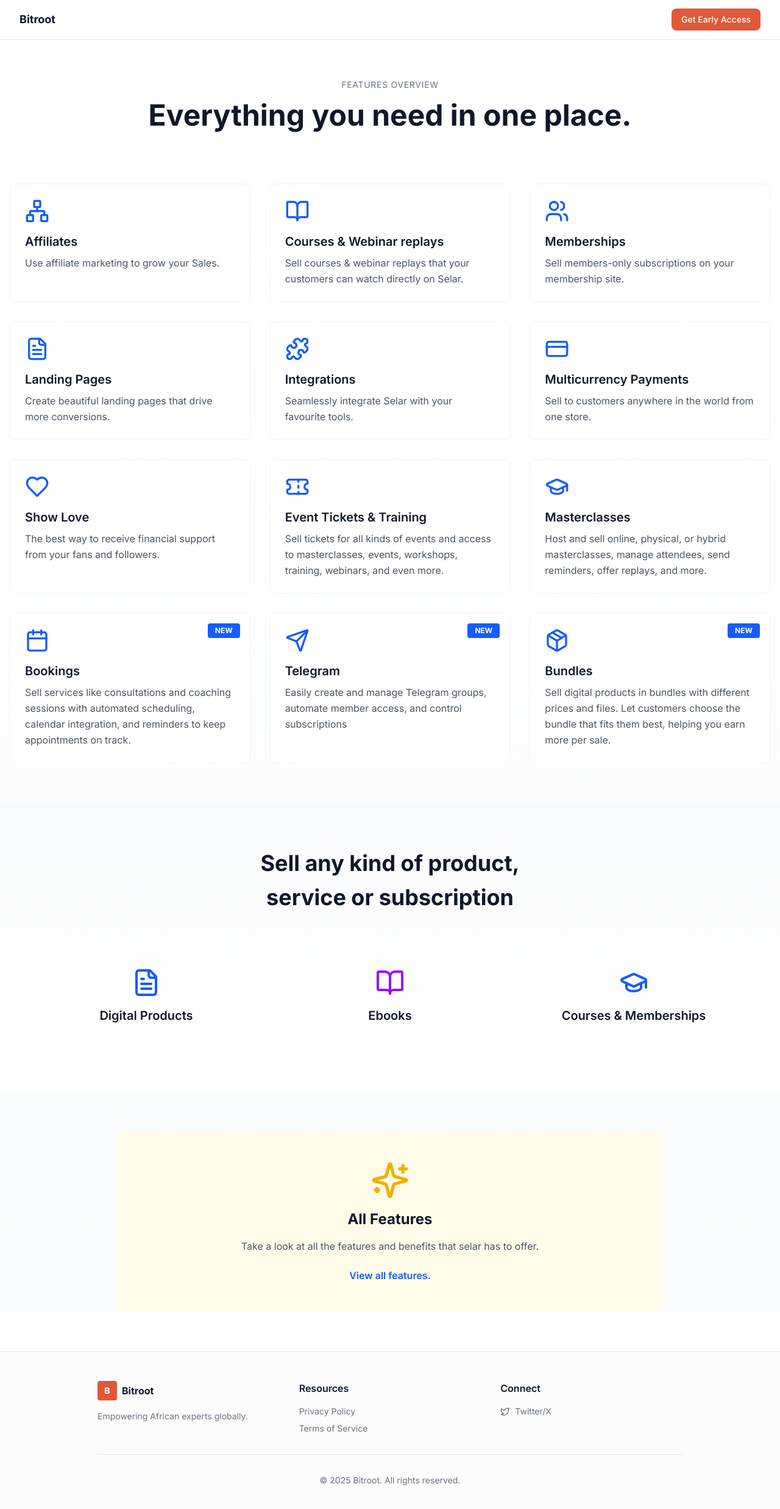
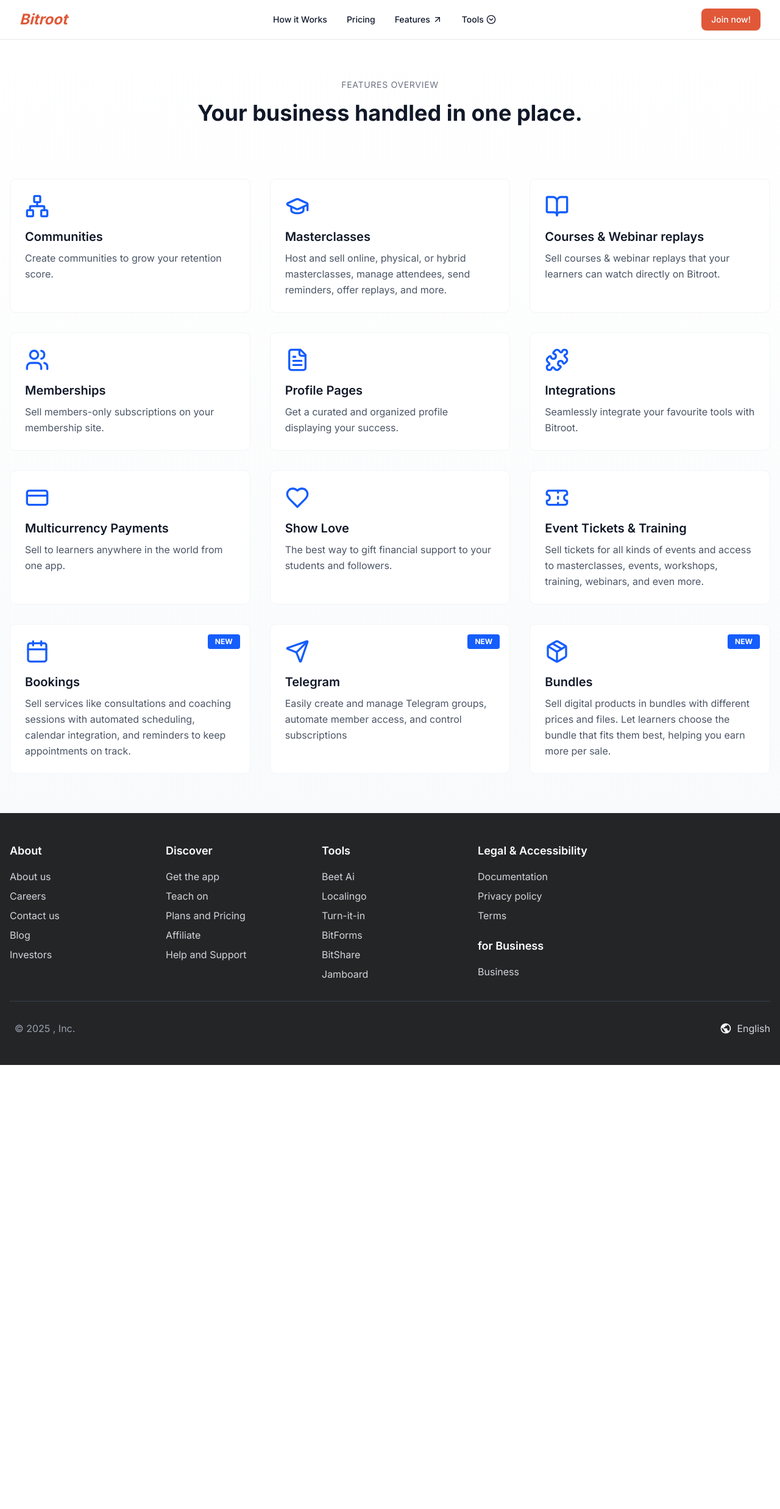
Before and after one commit to Alagwudavid/bitroot, a Next.js app: page /features in a window 1280 px wide. Shown: the top 2474 px of the page at 61% size. After the commit the page ends 1746 px from the top, so only its background shows below. Built offline with nearby package versions, Linux system fonts and the light colour scheme.

Commit message:
Refactor layout and update features and footer components for improved structure and navigation

```diff
--- a/app/features/page.tsx
+++ b/app/features/page.tsx
@@ -25,13 +25,18 @@ interface Feature {
 const features: Feature[] = [
     {
         icon: <Network className="w-10 h-10" />,
-    title: "Affiliates",
-    description: "Use affiliate marketing to grow your Sales."
+        title: "Communities",
+        description: "Create communities to grow your retention score."
+    },
+    {
+        icon: <GraduationCap className="w-10 h-10" />,
+        title: "Masterclasses",
+        description: "Host and sell online, physical, or hybrid masterclasses, manage attendees, send reminders, offer replays, and more."
     },
     {
         icon: <BookOpen className="w-10 h-10" />,
         title: "Courses & Webinar replays",
-    description: "Sell courses & webinar replays that your customers can watch directly on Selar."
+        description: "Sell courses & webinar replays that your learners can watch directly on Bitroot."
     },
     {
         icon: <Users className="w-10 h-10" />,
@@ -40,33 +45,28 @@ const features: Feature[] = [
     },
     {
         icon: <FileText className="w-10 h-10" />,
-    title: "Landing Pages",
-    description: "Create beautiful landing pages that drive more conversions."
+        title: "Profile Pages",
+        description: "Get a curated and organized profile displaying your success."
     },
     {
         icon: <Puzzle className="w-10 h-10" />,
         title: "Integrations",
-    description: "Seamlessly integrate Selar with your favourite tools."
+        description: "Seamlessly integrate your favourite tools with Bitroot."
     },
     {
         icon: <CreditCard className="w-10 h-10" />,
         title: "Multicurrency Payments",
-    description: "Sell to customers anywhere in the world from one store."
+        description: "Sell to learners anywhere in the world from one app."
     },
     {
         icon: <Heart className="w-10 h-10" />,
         title: "Show Love",
-    description: "The best way to receive financial support from your fans and followers."
+        description: "The best way to gift financial support to your students and followers."
     },
     {
         icon: <Ticket className="w-10 h-10" />,
         title: "Event Tickets & Training",
         description: "Sell tickets for all kinds of events and access to masterclasses, events, workshops, training, webinars, and even more."
-  },
-  {
-    icon: <GraduationCap className="w-10 h-10" />,
-    title: "Masterclasses",
-    description: "Host and sell online, physical, or hybrid masterclasses, manage attendees, send reminders, offer replays, and more."
     },
     {
         icon: <Calendar className="w-10 h-10" />,
@@ -83,7 +83,7 @@ const features: Feature[] = [
     {
         icon: <Package className="w-10 h-10" />,
         title: "Bundles",
-    description: "Sell digital products in bundles with different prices and files. Let customers choose the bundle that fits them best, helping you earn more per sale.",
+        description: "Sell digital products in bundles with different prices and files. Let learners choose the bundle that fits them best, helping you earn more per sale.",
         isNew: true
     }
 ];
@@ -111,8 +111,8 @@ export default function FeaturesPage() {
                 <p className="text-sm uppercase tracking-wider text-gray-500 mb-4">
                     FEATURES OVERVIEW
                 </p>
-        <h1 className="text-4xl md:text-5xl font-bold text-gray-900 mb-6">
-          Everything you need in one place.
+                <h1 className="text-2xl md:text-4xl font-bold text-gray-900 mb-6">
+                    Your business handled in one place.
                 </h1>
             </section>
 
@@ -142,53 +142,6 @@ export default function FeaturesPage() {
                     ))}
                 </div>
             </section>
-
-      {/* Product Categories Section */}
-      <section className="bg-gradient-to-b from-gray-50 to-white py-20 px-4">
-        <div className="max-w-6xl mx-auto text-center">
-          <h2 className="text-3xl md:text-4xl font-bold text-gray-900 mb-4">
-            Sell any kind of product,
-          </h2>
-          <h2 className="text-3xl md:text-4xl font-bold text-gray-900 mb-16">
-            service or subscription
-          </h2>
-
-          <div className="grid grid-cols-1 md:grid-cols-3 gap-12 mt-12">
-            {productCategories.map((category, index) => (
-              <div
-                key={index}
-                className="flex flex-col items-center p-8 rounded-lg hover:shadow-lg transition-shadow duration-300"
-              >
-                <div className="mb-4">
-                  {category.icon}
-                </div>
-                <h3 className="text-xl font-semibold text-gray-900">
-                  {category.title}
-                </h3>
-              </div>
-            ))}
-          </div>
-        </div>
-      </section>
-
-      {/* All Features CTA */}
-      <section className="bg-yellow-50 rounded-2xl max-w-4xl mx-auto my-16 p-12 text-center">
-        <div className="flex justify-center mb-4">
-          <Sparkles className="w-16 h-16 text-yellow-500" />
-        </div>
-        <h2 className="text-2xl font-bold text-gray-900 mb-4">
-          All Features
-        </h2>
-        <p className="text-gray-600 mb-6">
-          Take a look at all the features and benefits that selar has to offer.
-        </p>
-        <a
-          href="#"
-          className="text-blue-600 hover:text-blue-700 font-semibold hover:underline"
-        >
-          View all features.
-        </a>
-      </section>
         </div>
     );
 }
--- a/components/footer.tsx
+++ b/components/footer.tsx
@@ -1,51 +1,167 @@
 import React from 'react';
-import { Twitter } from 'lucide-react';
+import Link from "next/link";
 
 export function Footer() {
+    const currentYear = new Date().getFullYear();
+
     return (
-    <footer className="w-full border-t border-border bg-muted/30">
-      <div className="max-w-5xl mx-auto px-4 sm:px-6 lg:px-8 py-12">
-        <div className="grid sm:grid-cols-3 gap-8 mb-8">
+        <footer className="bg-[#242526] text-white">
+            <div className="max-w-7xl mx-auto px-4 py-12">
+                <div className="grid grid-cols-1 md:grid-cols-2 lg:grid-cols-5 gap-8 mb-8">
+                    {/* About Section */}
                     <div>
-            <div className="flex items-center gap-2 mb-4">
-              <div className="w-8 h-8 bg-primary rounded flex items-center justify-center">
-                <span className="text-primary-foreground font-bold text-sm">B</span>
-              </div>
-              <span className="font-bold">Bitroot</span>
-            </div>
-            <p className="text-sm text-muted-foreground">Empowering African experts globally.</p>
-          </div>
-
-          <div>
-            <h4 className="font-semibold mb-4">Resources</h4>
-            <ul className="space-y-2 text-sm text-muted-foreground">
+                        <h3 className="font-semibold text-lg mb-4">About</h3>
+                        <ul className="space-y-2">
                             <li>
-                <a href="#" className="hover:text-foreground transition">
-                  Privacy Policy
-                </a>
+                                <Link href="/about" className="text-gray-300 hover:text-white transition-colors">
+                                    About us
+                                </Link>
                             </li>
                             <li>
-                <a href="#" className="hover:text-foreground transition">
-                  Terms of Service
-                </a>
+                                <Link href="/careers" className="text-gray-300 hover:text-white transition-colors">
+                                    Careers
+                                </Link>
+                            </li>
+                            <li>
+                                <Link href="/contact-us" className="text-gray-300 hover:text-white transition-colors">
+                                    Contact us
+                                </Link>
+                            </li>
+                            <li>
+                                <Link href="/blog" className="text-gray-300 hover:text-white transition-colors">
+                                    Blog
+                                </Link>
+                            </li>
+                            <li>
+                                <Link href="/investors" className="text-gray-300 hover:text-white transition-colors">
+                                    Investors
+                                </Link>
                             </li>
                         </ul>
                     </div>
 
+                    {/* Discover Section */}
                     <div>
-            <h4 className="font-semibold mb-4">Connect</h4>
-            <a
-              href="#"
-              className="inline-flex items-center gap-2 text-sm text-muted-foreground hover:text-foreground transition"
-            >
-              <Twitter className="w-4 h-4" />
-              Twitter/X
-            </a>
+                        <h3 className="font-semibold text-lg mb-4">Discover {process.env.NEXT_PUBLIC_APP_NAME}</h3>
+                        <ul className="space-y-2">
+                            <li>
+                                <Link href="/app" className="text-gray-300 hover:text-white transition-colors">
+                                    Get the app
+                                </Link>
+                            </li>
+                            <li>
+                                <Link href="/teach" className="text-gray-300 hover:text-white transition-colors">
+                                    Teach on {process.env.NEXT_PUBLIC_APP_NAME}
+                                </Link>
+                            </li>
+                            <li>
+                                <Link href="/pricing" className="text-gray-300 hover:text-white transition-colors">
+                                    Plans and Pricing
+                                </Link>
+                            </li>
+                            <li>
+                                <Link href="/affiliate" className="text-gray-300 hover:text-white transition-colors">
+                                    Affiliate
+                                </Link>
+                            </li>
+                            <li>
+                                <Link href="/support" className="text-gray-300 hover:text-white transition-colors">
+                                    Help and Support
+                                </Link>
+                            </li>
+                        </ul>
+                    </div>
+
+                    {/* Tools Section */}
+                    <div>
+                        <h3 className="font-semibold text-lg mb-4">Tools</h3>
+                        <ul className="space-y-2">
+                            <li>
+                                <Link href="/ai" className="text-gray-300 hover:text-white transition-colors">
+                                    Beet Ai
+                                </Link>
+                            </li>
+                            <li>
+                                <Link href="/learn" className="text-gray-300 hover:text-white transition-colors">
+                                    Localingo
+                                </Link>
+                            </li>
+                            <li>
+                                <Link href="/turn-it-in" className="text-gray-300 hover:text-white transition-colors">
+                                    Turn-it-in
+                                </Link>
+                            </li>
+                            <li>
+                                <Link href="/#bit-forms" className="text-gray-300 hover:text-white transition-colors">
+                                    BitForms
+                                </Link>
+                            </li>
+                            <li>
+                                <Link href="/#bit-share" className="text-gray-300 hover:text-white transition-colors">
+                                    BitShare
+                                </Link>
+                            </li>
+                            <li>
+                                <Link href="/#jamboard" className="text-gray-300 hover:text-white transition-colors">
+                                    Jamboard
+                                </Link>
+                            </li>
+                        </ul>
+                    </div>
+
+                    {/* Legal & Accessibility Section */}
+                    <div>
+                        <h3 className="font-semibold text-lg mb-4">Legal & Accessibility</h3>
+                        <ul className="space-y-2">
+                            <li>
+                                <Link href="/accessibility" className="text-gray-300 hover:text-white transition-colors">
+                                    Documentation
+                                </Link>
+                            </li>
+                            <li>
+                                <Link href="/privacy" className="text-gray-300 hover:text-white transition-colors">
+                                    Privacy policy
+                                </Link>
+                            </li>
+                            <li>
+                                <Link href="/terms" className="text-gray-300 hover:text-white transition-colors">
+                                    Terms
+                                </Link>
+                            </li>
+                        </ul>
+                        {/* For Business Section */}
+                        <div className="mt-6">
+                            <h3 className="font-semibold text-lg mb-4">{process.env.NEXT_PUBLIC_APP_NAME} for Business</h3>
+                            <ul className="space-y-2">
+                                <li>
+                                    <Link href="/business" className="text-gray-300 hover:text-white transition-colors">
+                                        {process.env.NEXT_PUBLIC_APP_NAME} Business
+                                    </Link>
+                                </li>
+                            </ul>
+                        </div>
                     </div>
                 </div>
 
-        <div className="pt-8 border-t border-border">
-          <p className="text-sm text-muted-foreground text-center">© 2025 Bitroot. All rights reserved.</p>
+                {/* Bottom Section */}
+                <div className="pt-8 border-t border-gray-700 flex flex-col md:flex-row justify-between items-center gap-4">
+                    <div className="flex items-center gap-2">
+                        <Link href="/" className="text-xl font-bold hover:opacity-80 transition-opacity">
+                            {process.env.NEXT_PUBLIC_APP_NAME}
+                        </Link>
+                        <span className="text-gray-400">© {currentYear} {process.env.NEXT_PUBLIC_APP_NAME}, Inc.</span>
+                    </div>
+
+                    <div className="flex items-center gap-4">
+                        <div className="flex items-center gap-2">
+                            <svg className="w-5 h-5" fill="currentColor" viewBox="0 0 24 24" xmlns="http://www.w3.org/2000/svg">
+                                <path d="M12 2C6.48 2 2 6.48 2 12s4.48 10 10 10 10-4.48 10-10S17.52 2 12 2zm-1 17.93c-3.95-.49-7-3.85-7-7.93 0-.62.08-1.21.21-1.79L9 15v1c0 1.1.9 2 2 2v1.93zm6.9-2.54c-.26-.81-1-1.39-1.9-1.39h-1v-3c0-.55-.45-1-1-1H8v-2h2c.55 0 1-.45 1-1V7h2c1.1 0 2-.9 2-2v-.41c2.93 1.19 5 4.06 5 7.41 0 2.08-.8 3.97-2.1 5.39z" />
+                            </svg>
+                            <button className="text-gray-300 hover:text-white transition-colors">
+                                English
+                            </button>
+                        </div>
+                    </div>
                 </div>
             </div>
         </footer>
--- a/components/navbar.tsx
+++ b/components/navbar.tsx
@@ -1,18 +1,44 @@
 import React from 'react';
 import Link from 'next/link';
 import { Button } from '@/components/ui/button';
+import { ArrowUpRight, ChevronDownCircle, Globe } from 'lucide-react';
 
 export function Navbar() {
     return (
         <nav className="sticky top-0 z-50 w-full border-b border-border bg-background/95 backdrop-blur supports-[backdrop-filter]:bg-background/60">
             <div className="max-w-7xl mx-auto px-4 sm:px-6 lg:px-8 h-16 flex items-center justify-between">
+                {/* Logo */}
                 <Link href="/" className="flex items-center gap-2">
-          {/* <div className="w-8 h-8 bg-primary rounded flex items-center justify-center">
-            <Image src="/logo-b.svg" alt="Bitroot Logo" width={24} height={24} />
-          </div> */}
-          <span className="font-bold text-lg hidden sm:inline">Bitroot</span>
+                    <span className="font-bold text-2xl italic text-primary">Bitroot</span>
                 </Link>
-        <Button className="bg-primary hover:bg-primary/90 text-primary-foreground">Get Early Access</Button>
+
+                {/* Navigation Links */}
+                <div className="hidden lg:flex items-center gap-8">
+                    <Link href="/how-it-works" className="text-sm font-medium hover:text-primary transition">
+                        How it Works
+                    </Link>
+                    <Link href="/pricing" className="text-sm font-medium hover:text-primary transition">
+                        Pricing
+                    </Link>
+                    <Link href="/features" className="flex items-center gap-1 text-sm font-medium hover:text-primary transition">
+                        Features
+                        <ArrowUpRight className="w-4 h-4" />
+                    </Link>
+                    <button className="flex items-center gap-1 text-sm font-medium hover:text-primary transition">
+                        Tools
+                        <ChevronDownCircle className="w-4 h-4" />
+                    </button>
+                </div>
+
+                {/* Right Side Actions */}
+                <div className="flex items-center gap-4">
+                    {/* <Link href="/login" className="text-sm font-medium hover:text-primary transition hidden sm:inline">
+                        Log In
+                    </Link> */}
+                    <Button className="bg-primary hover:bg-primary/90 text-primary-foreground">
+                        Join now!
+                    </Button>
+                </div>
             </div>
         </nav>
     );
```
Also changed, not shown: app/features/layout.tsx (indentation only). Lines whose indentation alone changed are shown as unchanged.
